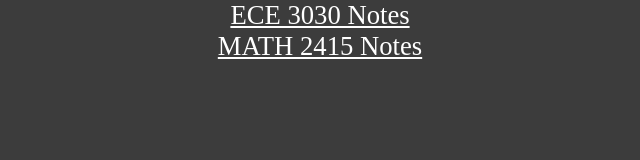
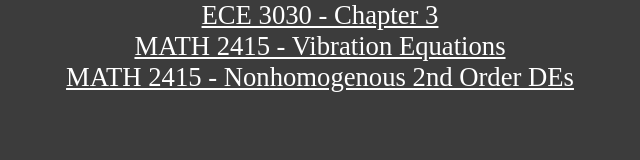
Before and after one commit to zdelv/notes, a plain HTML site: page index.html in a window 1280 px wide. Shown: the whole page, without its empty margins (320-960 px from the left). Drawn offline with Linux system fonts and the light colour scheme.

Commit message:
Update index to each page

```diff
--- a/index.html
+++ b/index.html
@@ -26,8 +26,9 @@
     </head>
     <body>
         <div class="main" align="center">
-            <a href="ECE 3030/">ECE 3030 Notes</a>
-            <a href="MATH 2415/">MATH 2415 Notes</a>
+            <a href="ECE 3030/Chapter 3.md.html">ECE 3030 - Chapter 3</a>
+            <a href="MATH 2415/VibrationEquations.md.html">MATH 2415 - Vibration Equations</a>
+            <a href="MATH 2415/Nonhomogenous_2nd_Order_DE.md.html">MATH 2415 - Nonhomogenous 2nd Order DEs</a>
         </div>
     </body>
 </html>
```
